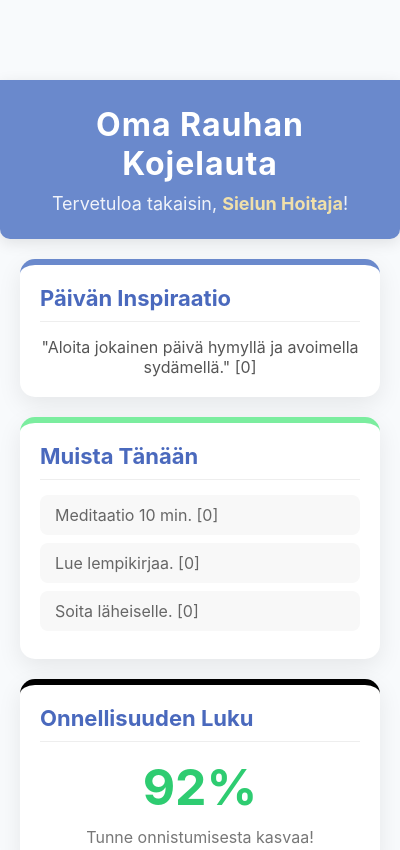
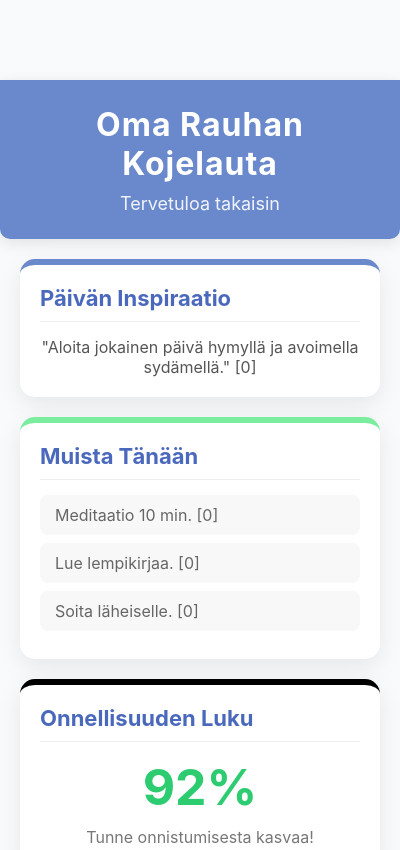
Before and after one commit to Herra-Atlas/heartcrown, an Electron app: page index.html in a window 400 px wide. Shown: the top 850 px of the page. Drawn offline with Linux system fonts and the light colour scheme; no server answers.

Commit message:
Julkaistaan päivitys v1.0.5

```diff
--- a/index.html
+++ b/index.html
@@ -21,7 +21,7 @@
 
                 <div class="ylä_osa_sielu">
                     <h1 class="sielun_otsikko">Oma Rauhan Kojelauta</h1>
-                    <p class="tervehdys_viesti">Tervetuloa takaisin, <span class="käyttäjä_nimi">Sielun Hoitaja</span>!</p>
+                    <p class="tervehdys_viesti">Tervetuloa takaisin</p>
                 </div>
 
                 <div class="keski_sielu">
```
